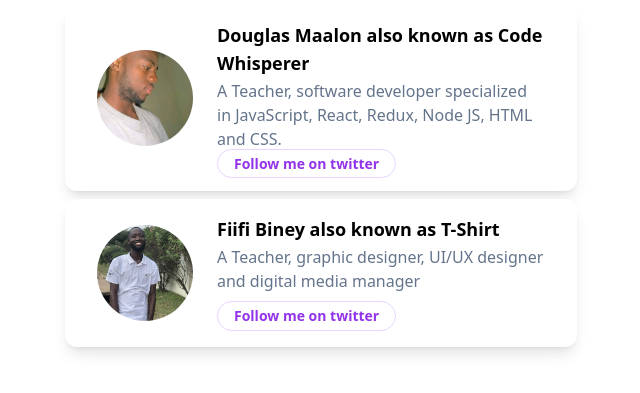
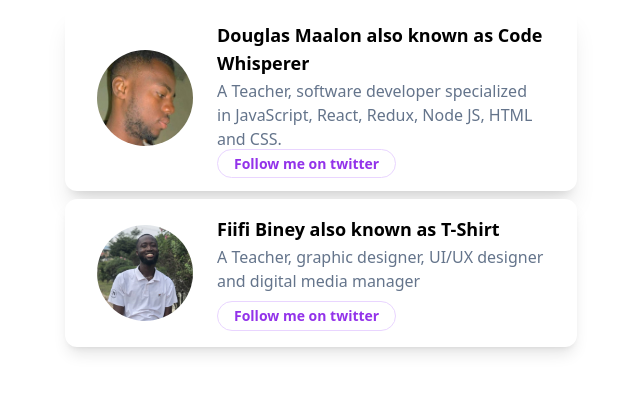
Before and after one commit to douglastawile/douglas-blog, a Gatsby site: page /about in a window 1280 px wide. Shown: the part 183-576 px from the top of the page, without its empty margins (319-959 px from the left). Built offline with nearby package versions, Linux system fonts and the light colour scheme; Gatsby itself is replaced by a stand-in of ours.

Commit message:
Working on the app

```diff
--- a/src/pages/about.js
+++ b/src/pages/about.js
@@ -8,13 +8,13 @@ import Layout from "../components/layout"
 const AboutPage = () => {
   return (
     <Layout pageTitle={"About Us"}>
-      <div className="my-2 py-8 px-8 max-w-lg mx-auto bg-white rounded-xl shadow-lg space-y-2 sm:py-4 sm:flex sm:items-center sm:space-y-0 sm:space-x-6">
+      <div className="my-2 py-8 px-8 max-w-lg mx-auto bg-white rounded-xl shadow-xl space-y-2 sm:py-4 sm:flex sm:items-center sm:space-y-0 sm:space-x-6">
         <StaticImage
           className="block mx-auto h-24 w-24 rounded-full sm:mx-0 sm:shrink-0"
-          src="../images/code.jpg"
+          src="../images/dd.jpg"
           alt="Douglas"
         />
-        <div className="text-center space-y-2 sm:text-left">
+        <div className="my-2 text-center space-y-2 sm:text-left">
           <div className="space-y-0.5">
             <p className="text-lg text-black font-semibold">
               Douglas Maalon also known as Code Whisperer
@@ -24,7 +24,7 @@ const AboutPage = () => {
               Redux, Node JS, HTML and CSS.
             </p>
           </div>
-          <Link className="px-4 py-1 text-sm text-purple-600 font-semibold rounded-full border border-purple-200 hover:text-white hover:bg-purple-600 hover:border-transparent focus:outline-none focus:ring-2 focus:ring-purple-600 focus:ring-offset-2">
+          <Link className="my-2 px-4 py-1 text-sm text-purple-600 font-semibold rounded-full border border-purple-200 hover:text-white hover:bg-purple-600 hover:border-transparent focus:outline-none focus:ring-2 focus:ring-purple-600 focus:ring-offset-2">
             Follow me on twitter
           </Link>
         </div>
@@ -33,7 +33,7 @@ const AboutPage = () => {
       <div className="my-2 py-8 px-8 max-w-lg mx-auto bg-white rounded-xl shadow-lg space-y-2 sm:py-4 sm:flex sm:items-center sm:space-y-0 sm:space-x-6">
         <StaticImage
           className="block mx-auto h-24 w-24 rounded-full sm:mx-0 sm:shrink-0"
-          src="../images/ts.jpg"
+          src="../images/tss.jpg"
           alt="TS"
         />
         <div className="text-center space-y-2 sm:text-left">
```
Also changed, not shown: src/images/dd.jpg (added), src/images/tss.jpg (added).
